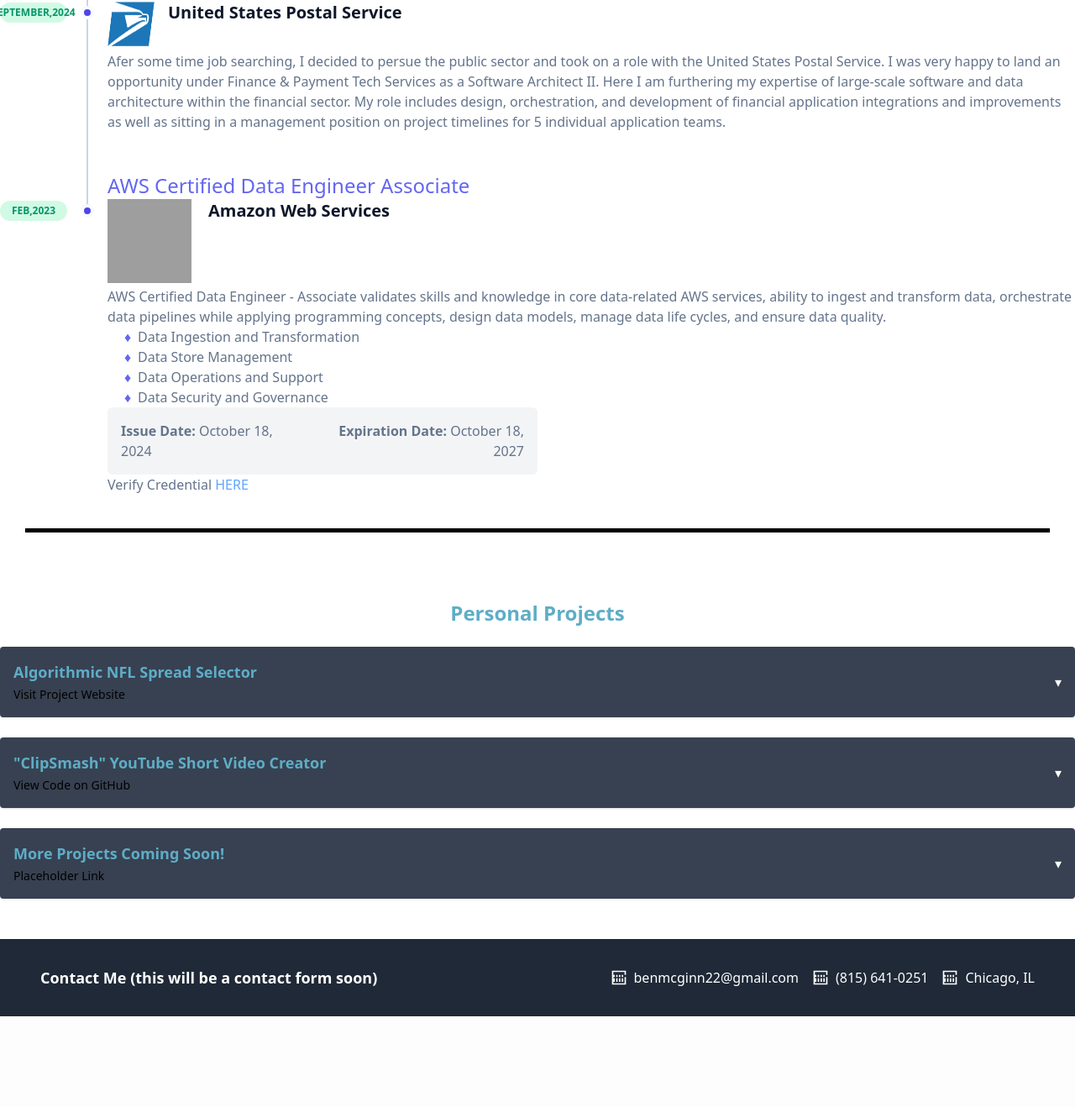
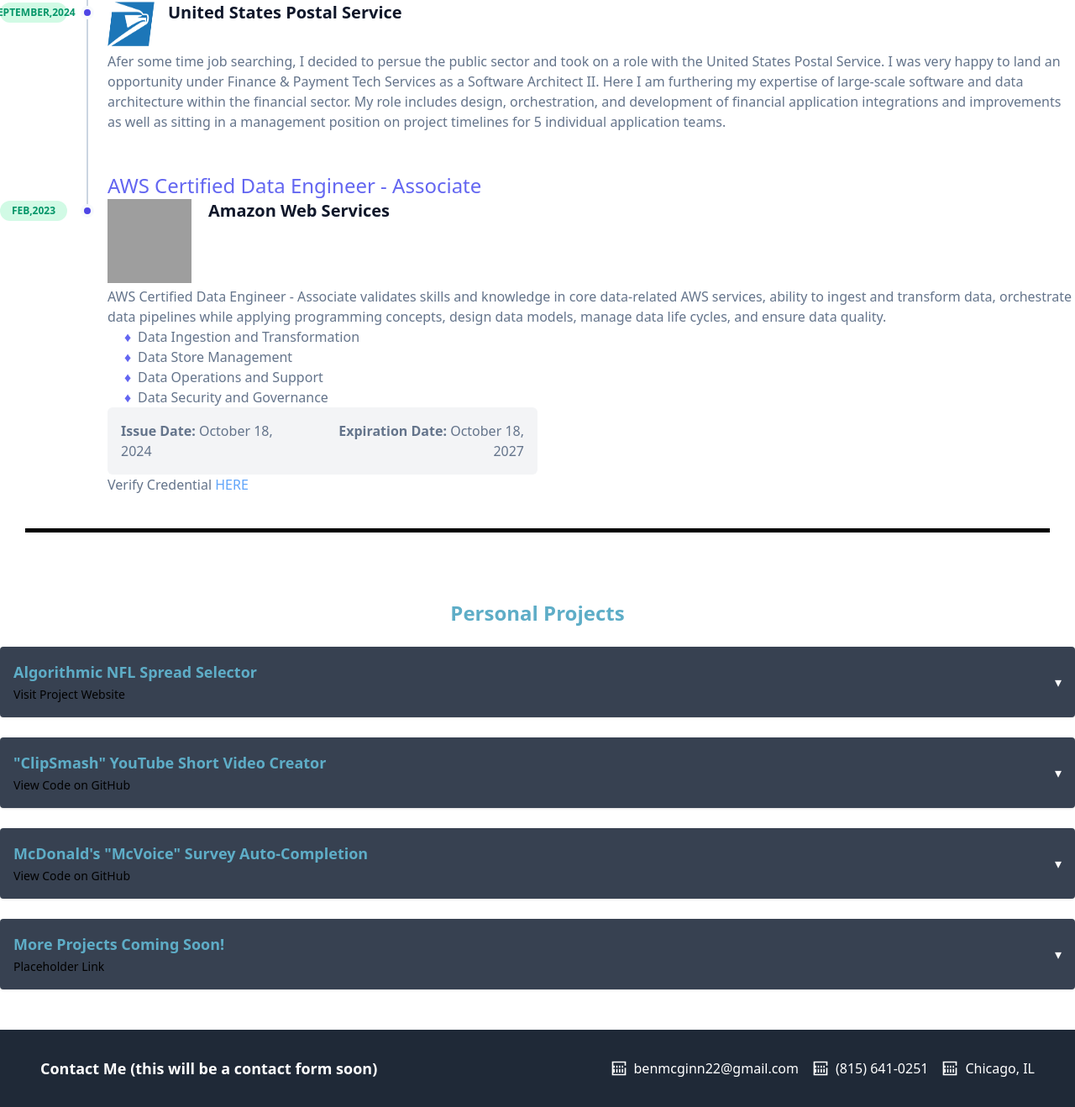
Before and after one commit to BMcGinn-Dev/PersonalDEPortfolio, a Flask app: page / in a window 1280 px wide. Shown: the part 3697-5015 px from the top of the page at 84% size. Before the commit the page ends 4907 px from the top, so only its background shows below. Run offline with Flask 3, Linux system fonts and the light colour scheme; some libraries are stand-ins or nearby versions; grey boxes are pictures that could not be loaded.

Commit message:
Added McVoice Project

```diff
--- a/templates/index.html
+++ b/templates/index.html
@@ -575,7 +575,7 @@
             <!-- AWS DEA -->
             <div class="relative pl-8 sm:pl-32 py-6 group">
                 <!-- Purple label -->
-                <div class="font-caveat font-medium text-2xl text-indigo-500 mb-1 sm:mb-0">AWS Certified Data Engineer
+                <div class="font-caveat font-medium text-2xl text-indigo-500 mb-1 sm:mb-0">AWS Certified Data Engineer -
                     Associate</div>
                 <!-- Vertical line (::before) ~ Date ~ Title ~ Circle marker (::after) -->
                 <div
@@ -732,6 +732,55 @@
                     </div>
                 </li>
 
+
+
+                <!-- Another Project -->
+                <li class="bg-gray-700 p-4 rounded shadow">
+                    <button onclick="toggleDetails(this)" class="w-full text-left flex items-center justify-between">
+                        <div>
+                            <h3 class="text-lg font-bold" style="color: rgb(94, 173, 199);">
+                                McDonald's "McVoice" Survey Auto-Completion
+                            </h3>
+                            <a href="https://github.com/BMcGinn-Dev/McVoiceFullNative" target="_blank"
+                                rel="noopener noreferrer" class="text-sm text-lightblue">
+                                View Code on GitHub
+                            </a>
+                        </div>
+                        <span class="text-white">&#9662;</span> <!-- Down arrow -->
+                    </button>
+                    <div class="mt-4 hidden">
+                        <p style="color: white;">Whenever you receive a receipt from McDonald's, a code is provided at the top of the receipt that encourages you to
+                            take a survey. If you complete this survey, you are giving a 6 digit code which you can use next time you order from McDonald's to get a
+                            Buy-One-Get-One any sandwich. I was tired of completing this survey so I wrote this locally ran site that completes it for me. All you need to do
+                            is upload a photo of the reciept & this site uses OCR to extract the code, complete the survey, and return to you the BOGO code. <br> <br> I have written
+                            integrations with AWS S3 and Lambda for processing, however fun to integrate, there was no sense when I would just run locally. <br> <br>
+
+                        </p>
+
+                        <div style="display: flex; align-items: flex-start; gap: 16px;">
+                            <!-- Link with Image -->
+                            <a
+                                target="_blank" rel="noopener noreferrer" style="flex: 7;">
+                                <img src="static\images\McVoice Proccess UI.png" alt="McDonaldsReceipt"
+                                    style="width: 100%; height: auto; border-radius: 7px;">
+                            </a>
+
+                            <!-- Link with Image -->
+                            <a
+                                target="_blank" rel="noopener noreferrer" style="flex: 7;">
+                                <img src="static\images\McDonaldsReceipt.png" alt="McDonaldsReceipt"
+                                    style="width: 100%; height: auto; border-radius: 7px;">
+                            </a>
+                        </div>
+
+
+
+
+
+
+                    </div>
+                </li>
+
                 <!-- More Projects -->
                 <li class="bg-gray-700 p-4 rounded shadow">
                     <button onclick="toggleDetails(this)" class="w-full text-left flex items-center justify-between">
```
Also changed, not shown: static/images/McDonaldsReceipt.png (added), static/images/McVoice Proccess UI.png (added).
